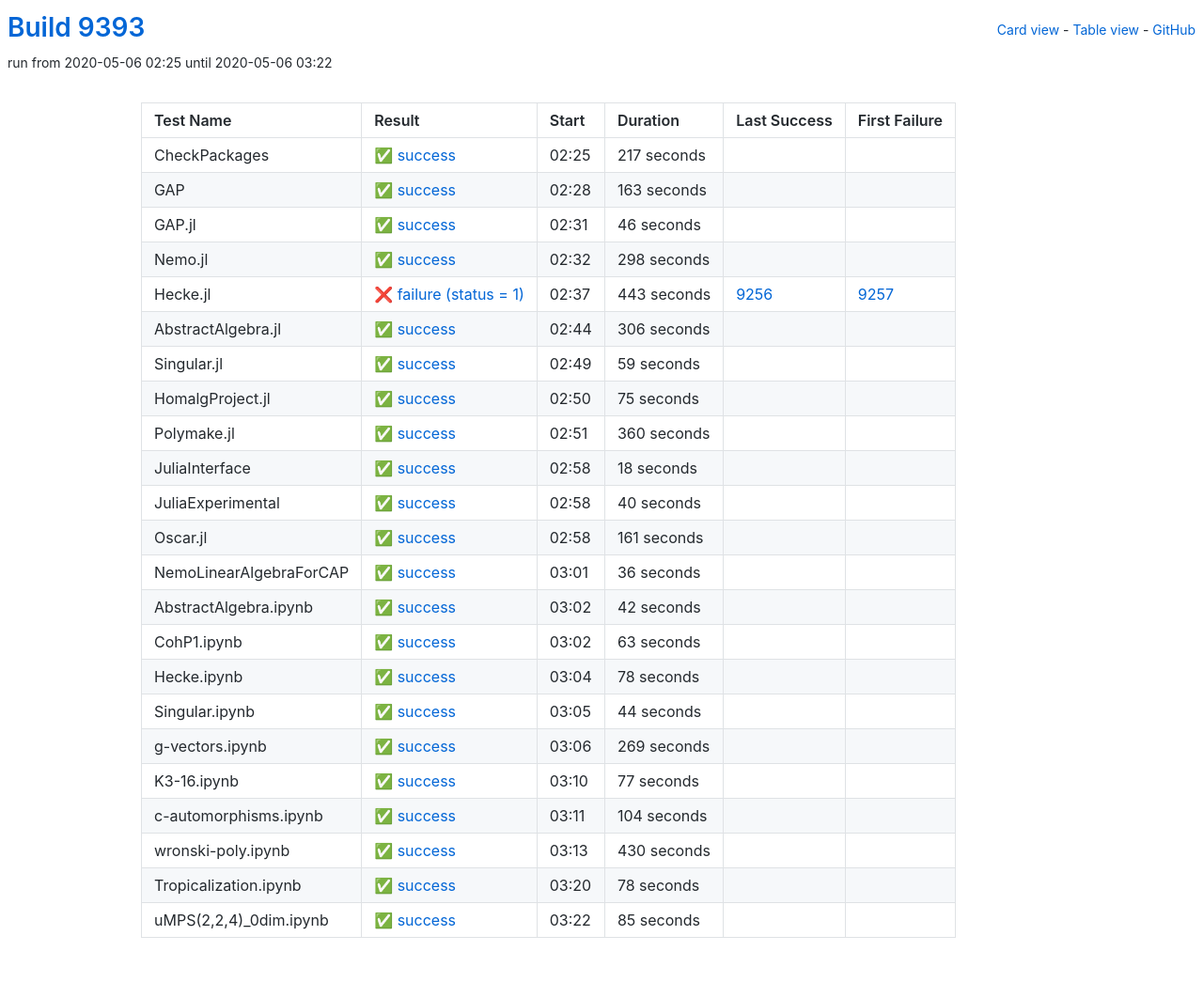
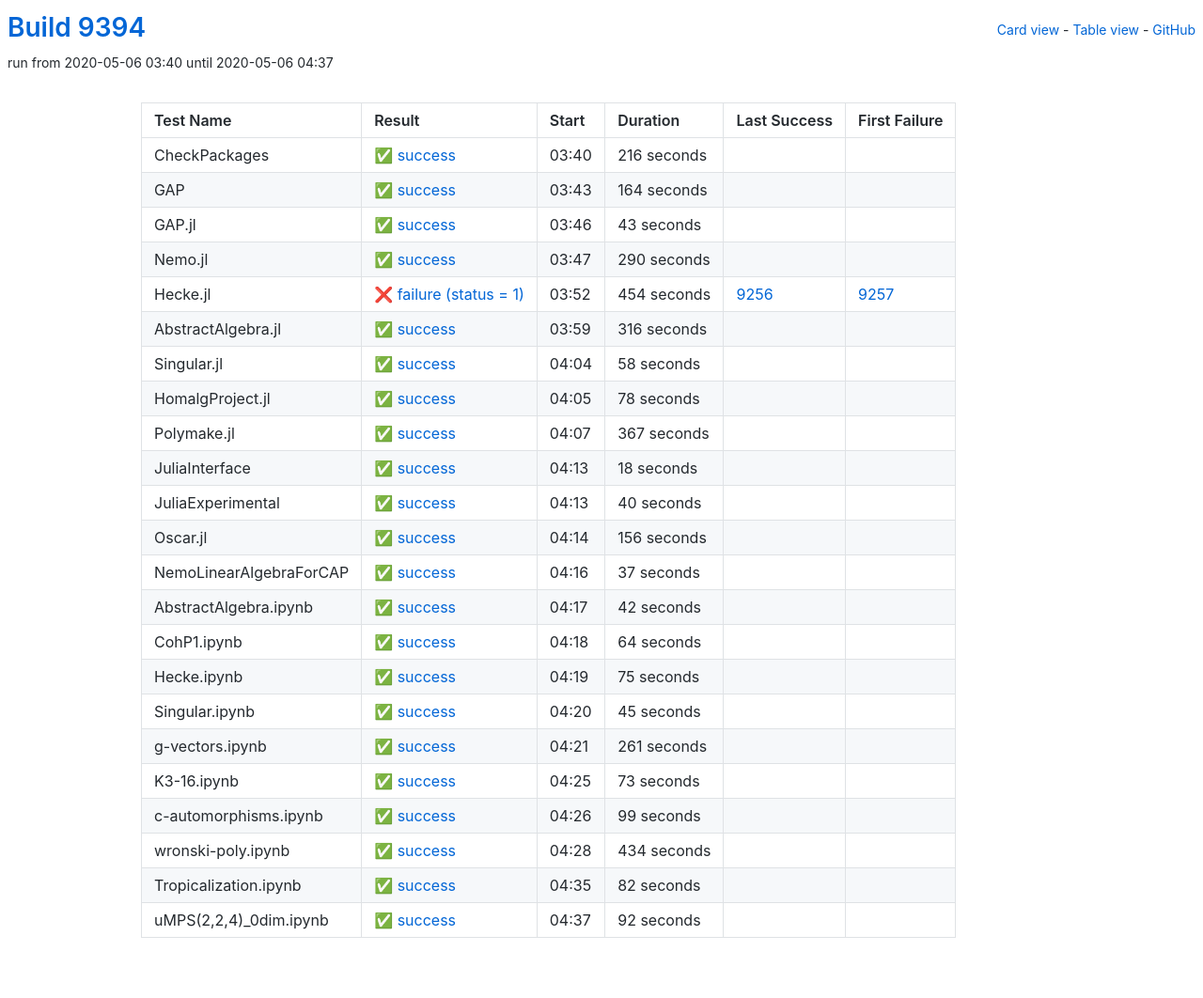
Before and after one commit to oscar-system/oscar-ci-status, a Jekyll site: the page built from table.html, in a window 1280 px wide. Shown: the whole page at 94% size. Built offline with Jekyll 4.4.1, drawn with Linux system fonts in a browser that asks for light colours.

Commit message:
Build 9394

```diff
--- a/_data/ci.yml
+++ b/_data/ci.yml
@@ -1,113 +1,113 @@
-build: 9393
-build_url: https://oscarci.mathematik.uni-kl.de/job/oscar/9393/
+build: 9394
+build_url: https://oscarci.mathematik.uni-kl.de/job/oscar/9394/
 job: oscar
 tests:
-- duration: 217
+- duration: 216
   exitcode: 0
   first_failure: false
   first_failure_url: null
   id: checkpackages
   last_success: false
   last_success_url: null
-  log: https://oscarci.mathematik.uni-kl.de/job/oscar/9393/artifact/logs/build-9393/CheckPackages.log
+  log: https://oscarci.mathematik.uni-kl.de/job/oscar/9394/artifact/logs/build-9394/CheckPackages.log
   name: CheckPackages
-  start: 2020-05-06 02:25
+  start: 2020-05-06 03:40
   status: success
   success: true
-- duration: 163
+- duration: 164
   exitcode: 0
   first_failure: false
   first_failure_url: null
   id: gap
   last_success: false
   last_success_url: null
-  log: https://oscarci.mathematik.uni-kl.de/job/oscar/9393/artifact/logs/build-9393/GAP.log
+  log: https://oscarci.mathematik.uni-kl.de/job/oscar/9394/artifact/logs/build-9394/GAP.log
   name: GAP
-  start: 2020-05-06 02:28
+  start: 2020-05-06 03:43
   status: success
   success: true
-- duration: 46
+- duration: 43
   exitcode: 0
   first_failure: false
   first_failure_url: null
   id: gap-jl
   last_success: false
   last_success_url: null
-  log: https://oscarci.mathematik.uni-kl.de/job/oscar/9393/artifact/logs/build-9393/GAP.jl.log
+  log: https://oscarci.mathematik.uni-kl.de/job/oscar/9394/artifact/logs/build-9394/GAP.jl.log
   name: GAP.jl
-  start: 2020-05-06 02:31
+  start: 2020-05-06 03:46
   status: success
   success: true
-- duration: 298
+- duration: 290
   exitcode: 0
   first_failure: false
   first_failure_url: null
   id: nemo-jl
   last_success: false
   last_success_url: null
-  log: https://oscarci.mathematik.uni-kl.de/job/oscar/9393/artifact/logs/build-9393/Nemo.jl.log
+  log: https://oscarci.mathematik.uni-kl.de/job/oscar/9394/artifact/logs/build-9394/Nemo.jl.log
   name: Nemo.jl
-  start: 2020-05-06 02:32
+  start: 2020-05-06 03:47
   status: success
   success: true
-- duration: 443
+- duration: 454
   exitcode: 1
   first_failure: 9257
   first_failure_url: https://oscarci.mathematik.uni-kl.de/job/oscar/9257/
   id: hecke-jl
   last_success: 9256
   last_success_url: https://oscarci.mathematik.uni-kl.de/job/oscar/9256/
-  log: https://oscarci.mathematik.uni-kl.de/job/oscar/9393/artifact/logs/build-9393/Hecke.jl.log
+  log: https://oscarci.mathematik.uni-kl.de/job/oscar/9394/artifact/logs/build-9394/Hecke.jl.log
   name: Hecke.jl
-  start: 2020-05-06 02:37
+  start: 2020-05-06 03:52
   status: failure
   success: false
-- duration: 306
+- duration: 316
   exitcode: 0
   first_failure: false
   first_failure_url: null
   id: abstractalgebra-jl
   last_success: false
   last_success_url: null
-  log: https://oscarci.mathematik.uni-kl.de/job/oscar/9393/artifact/logs/build-9393/AbstractAlgebra.jl.log
+  log: https://oscarci.mathematik.uni-kl.de/job/oscar/9394/artifact/logs/build-9394/AbstractAlgebra.jl.log
   name: AbstractAlgebra.jl
-  start: 2020-05-06 02:44
+  start: 2020-05-06 03:59
   status: success
   success: true
-- duration: 59
+- duration: 58
   exitcode: 0
   first_failure: false
   first_failure_url: null
   id: singular-jl
   last_success: false
   last_success_url: null
-  log: https://oscarci.mathematik.uni-kl.de/job/oscar/9393/artifact/logs/build-9393/Singular.jl.log
+  log: https://oscarci.mathematik.uni-kl.de/job/oscar/9394/artifact/logs/build-9394/Singular.jl.log
   name: Singular.jl
-  start: 2020-05-06 02:49
+  start: 2020-05-06 04:04
   status: success
   success: true
-- duration: 75
+- duration: 78
   exitcode: 0
   first_failure: false
   first_failure_url: null
   id: homalgproject-jl
   last_success: false
   last_success_url: null
-  log: https://oscarci.mathematik.uni-kl.de/job/oscar/9393/artifact/logs/build-9393/HomalgProject.jl.log
+  log: https://oscarci.mathematik.uni-kl.de/job/oscar/9394/artifact/logs/build-9394/HomalgProject.jl.log
   name: HomalgProject.jl
-  start: 2020-05-06 02:50
+  start: 2020-05-06 04:05
   status: success
   success: true
-- duration: 360
+- duration: 367
   exitcode: 0
   first_failure: false
   first_failure_url: null
   id: polymake-jl
   last_success: false
   last_success_url: null
-  log: https://oscarci.mathematik.uni-kl.de/job/oscar/9393/artifact/logs/build-9393/Polymake.jl.log
+  log: https://oscarci.mathematik.uni-kl.de/job/oscar/9394/artifact/logs/build-9394/Polymake.jl.log
   name: Polymake.jl
-  start: 2020-05-06 02:51
+  start: 2020-05-06 04:07
   status: success
   success: true
 - duration: 18
@@ -117,9 +117,9 @@
   id: juliainterface
   last_success: false
   last_success_url: null
-  log: https://oscarci.mathematik.uni-kl.de/job/oscar/9393/artifact/logs/build-9393/JuliaInterface.log
+  log: https://oscarci.mathematik.uni-kl.de/job/oscar/9394/artifact/logs/build-9394/JuliaInterface.log
   name: JuliaInterface
-  start: 2020-05-06 02:58
+  start: 2020-05-06 04:13
   status: success
   success: true
 - duration: 40
@@ -129,33 +129,33 @@
   id: juliaexperimental
   last_success: false
   last_success_url: null
-  log: https://oscarci.mathematik.uni-kl.de/job/oscar/9393/artifact/logs/build-9393/JuliaExperimental.log
+  log: https://oscarci.mathematik.uni-kl.de/job/oscar/9394/artifact/logs/build-9394/JuliaExperimental.log
   name: JuliaExperimental
-  start: 2020-05-06 02:58
+  start: 2020-05-06 04:13
   status: success
   success: true
-- duration: 161
+- duration: 156
   exitcode: 0
   first_failure: false
   first_failure_url: null
   id: oscar-jl
   last_success: false
   last_success_url: null
-  log: https://oscarci.mathematik.uni-kl.de/job/oscar/9393/artifact/logs/build-9393/Oscar.jl.log
+  log: https://oscarci.mathematik.uni-kl.de/job/oscar/9394/artifact/logs/build-9394/Oscar.jl.log
   name: Oscar.jl
-  start: 2020-05-06 02:58
+  start: 2020-05-06 04:14
   status: success
   success: true
-- duration: 36
+- duration: 37
   exitcode: 0
   first_failure: false
   first_failure_url: null
   id: nemolinearalgebraforcap
   last_success: false
   last_success_url: null
-  log: https://oscarci.mathematik.uni-kl.de/job/oscar/9393/artifact/logs/build-9393/NemoLinearAlgebraForCAP.log
+  log: https://oscarci.mathematik.uni-kl.de/job/oscar/9394/artifact/logs/build-9394/NemoLinearAlgebraForCAP.log
   name: NemoLinearAlgebraForCAP
-  start: 2020-05-06 03:01
+  start: 2020-05-06 04:16
   status: success
   success: true
 - duration: 42
@@ -165,116 +165,116 @@
   id: abstractalgebra-ipynb
   last_success: false
   last_success_url: null
-  log: https://oscarci.mathematik.uni-kl.de/job/oscar/9393/artifact/logs/build-9393/AbstractAlgebra.ipynb.log
+  log: https://oscarci.mathematik.uni-kl.de/job/oscar/9394/artifact/logs/build-9394/AbstractAlgebra.ipynb.log
   name: AbstractAlgebra.ipynb
-  start: 2020-05-06 03:02
+  start: 2020-05-06 04:17
   status: success
   success: true
-- duration: 63
+- duration: 64
   exitcode: 0
   first_failure: false
   first_failure_url: null
   id: cohp1-ipynb
   last_success: false
   last_success_url: null
-  log: https://oscarci.mathematik.uni-kl.de/job/oscar/9393/artifact/logs/build-9393/CohP1.ipynb.log
+  log: https://oscarci.mathematik.uni-kl.de/job/oscar/9394/artifact/logs/build-9394/CohP1.ipynb.log
   name: CohP1.ipynb
-  start: 2020-05-06 03:02
+  start: 2020-05-06 04:18
   status: success
   success: true
-- duration: 78
+- duration: 75
   exitcode: 0
   first_failure: false
   first_failure_url: null
   id: hecke-ipynb
   last_success: false
   last_success_url: null
-  log: https://oscarci.mathematik.uni-kl.de/job/oscar/9393/artifact/logs/build-9393/Hecke.ipynb.log
+  log: https://oscarci.mathematik.uni-kl.de/job/oscar/9394/artifact/logs/build-9394/Hecke.ipynb.log
   name: Hecke.ipynb
-  start: 2020-05-06 03:04
+  start: 2020-05-06 04:19
   status: success
   success: true
-- duration: 44
+- duration: 45
   exitcode: 0
   first_failure: false
   first_failure_url: null
   id: singular-ipynb
   last_success: false
   last_success_url: null
-  log: https://oscarci.mathematik.uni-kl.de/job/oscar/9393/artifact/logs/build-9393/Singular.ipynb.log
+  log: https://oscarci.mathematik.uni-kl.de/job/oscar/9394/artifact/logs/build-9394/Singular.ipynb.log
   name: Singular.ipynb
-  start: 2020-05-06 03:05
+  start: 2020-05-06 04:20
   status: success
   success: true
-- duration: 269
+- duration: 261
   exitcode: 0
   first_failure: false
   first_failure_url: null
   id: g-vectors-ipynb
   last_success: false
   last_success_url: null
-  log: https://oscarci.mathematik.uni-kl.de/job/oscar/9393/artifact/logs/build-9393/g-vectors.ipynb.log
+  log: https://oscarci.mathematik.uni-kl.de/job/oscar/9394/artifact/logs/build-9394/g-vectors.ipynb.log
   name: g-vectors.ipynb
-  start: 2020-05-06 03:06
+  start: 2020-05-06 04:21
   status: success
   success: true
-- duration: 77
+- duration: 73
   exitcode: 0
   first_failure: false
   first_failure_url: null
   id: k3-16-ipynb
   last_success: false
   last_success_url: null
-  log: https://oscarci.mathematik.uni-kl.de/job/oscar/9393/artifact/logs/build-9393/K3-16.ipynb.log
+  log: https://oscarci.mathematik.uni-kl.de/job/oscar/9394/artifact/logs/build-9394/K3-16.ipynb.log
   name: K3-16.ipynb
-  start: 2020-05-06 03:10
+  start: 2020-05-06 04:25
   status: success
   success: true
-- duration: 104
+- duration: 99
   exitcode: 0
   first_failure: false
   first_failure_url: null
   id: c-automorphisms-ipynb
   last_success: false
   last_success_url: null
-  log: https://oscarci.mathematik.uni-kl.de/job/oscar/9393/artifact/logs/build-9393/c-automorphisms.ipynb.log
+  log: https://oscarci.mathematik.uni-kl.de/job/oscar/9394/artifact/logs/build-9394/c-automorphisms.ipynb.log
   name: c-automorphisms.ipynb
-  start: 2020-05-06 03:11
+  start: 2020-05-06 04:26
   status: success
   success: true
-- duration: 430
+- duration: 434
   exitcode: 0
   first_failure: false
   first_failure_url: null
   id: wronski-poly-ipynb
   last_success: false
   last_success_url: null
-  log: https://oscarci.mathematik.uni-kl.de/job/oscar/9393/artifact/logs/build-9393/wronski-poly.ipynb.log
+  log: https://oscarci.mathematik.uni-kl.de/job/oscar/9394/artifact/logs/build-9394/wronski-poly.ipynb.log
   name: wronski-poly.ipynb
-  start: 2020-05-06 03:13
+  start: 2020-05-06 04:28
   status: success
   success: true
-- duration: 78
+- duration: 82
   exitcode: 0
   first_failure: false
   first_failure_url: null
   id: tropicalization-ipynb
   last_success: false
   last_success_url: null
-  log: https://oscarci.mathematik.uni-kl.de/job/oscar/9393/artifact/logs/build-9393/Tropicalization.ipynb.log
+  log: https://oscarci.mathematik.uni-kl.de/job/oscar/9394/artifact/logs/build-9394/Tropicalization.ipynb.log
   name: Tropicalization.ipynb
-  start: 2020-05-06 03:20
+  start: 2020-05-06 04:35
   status: success
   success: true
-- duration: 85
+- duration: 92
   exitcode: 0
   first_failure: false
   first_failure_url: null
   id: umps-2-2-4-0dim-ipynb
   last_success: false
   last_success_url: null
-  log: https://oscarci.mathematik.uni-kl.de/job/oscar/9393/artifact/logs/build-9393/uMPS-2-2-4-_0dim.ipynb.log
+  log: https://oscarci.mathematik.uni-kl.de/job/oscar/9394/artifact/logs/build-9394/uMPS-2-2-4-_0dim.ipynb.log
   name: uMPS(2,2,4)_0dim.ipynb
-  start: 2020-05-06 03:22
+  start: 2020-05-06 04:37
   status: success
   success: true
```
Also changed, not shown: README.md.
